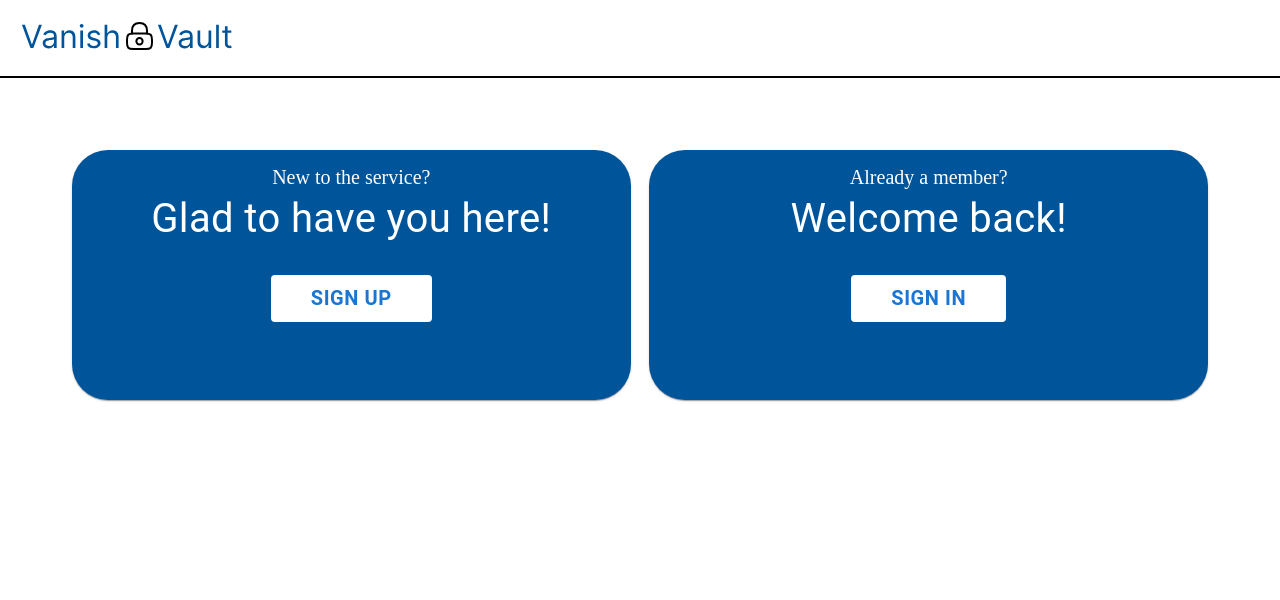
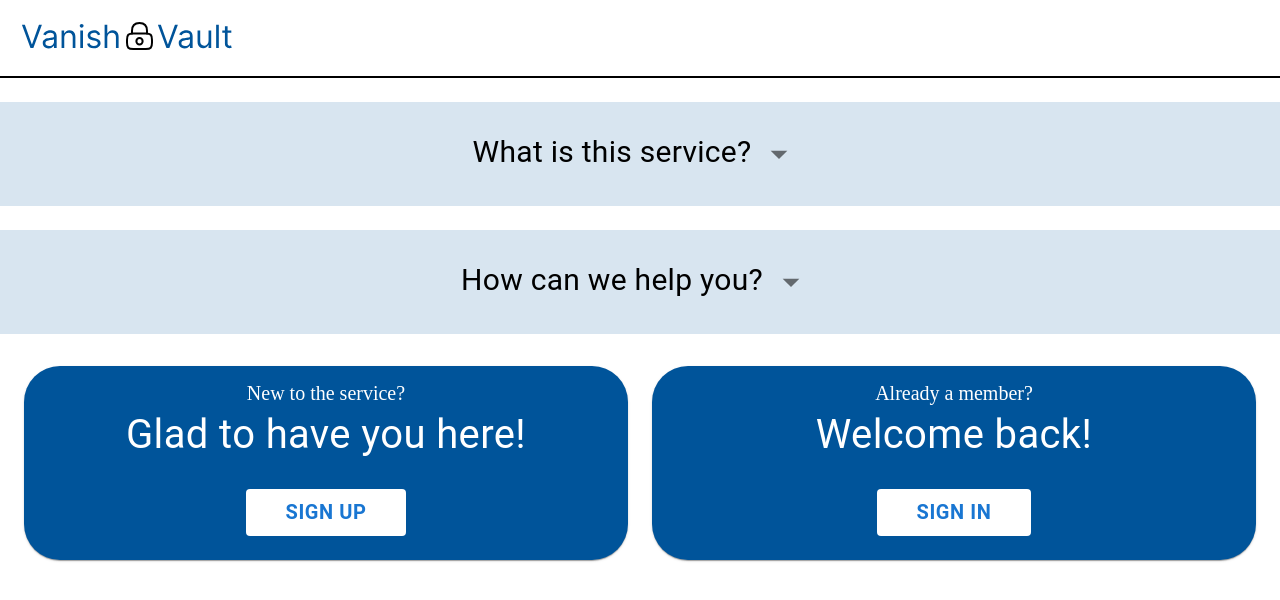
Before and after one commit to Nishkarsh01/VanishVault, a React (Vite) app in the folder FrontEnd/: page / in a window 1280 px wide. Shown: the top 600 px of the page. Built offline with nearby package versions, Linux system fonts and the light colour scheme.

Commit message:
Added 2 more sections in home

```diff
--- a/FrontEnd/src/pages/Home.jsx
+++ b/FrontEnd/src/pages/Home.jsx
@@ -3,18 +3,31 @@ import {
     Box,
     Grid,
     Stack,
-    Divider,
+    Slide,
     Card,
     CardActions,
     CardContent,
     Typography,
+    IconButton,
 } from '@mui/material';
 import VanishVault from '../assets/VanishVault.svg';
 import { Link } from 'react-router-dom';
-import SignUP from './SignUp';
-import SignIn from './SignIn';
+import ArrowDropDownIcon from '@mui/icons-material/ArrowDropDown';
+import ArrowDropUpIcon from '@mui/icons-material/ArrowDropUp';
+import { useRef, useState } from 'react';
 
 const Home = () => {
+    const containerRef1 = useRef(null);
+    const containerRef2 = useRef(null);
+
+    const [checked1, setChecked1] = useState(false);
+    const [checked2, setChecked2] = useState(false);
+    const handleChange1 = () => {
+        setChecked1((prev) => !prev);
+    };
+    const handleChange2 = () => {
+        setChecked2((prev) => !prev);
+    };
     return (
         <Box
             sx={{
@@ -34,14 +47,122 @@ const Home = () => {
                     <img src={VanishVault} />
                 </Box>
             </Stack>
-            <Grid container sx={{ p: 9 }}>
-                <Grid item xs={5.9} justifyContent='center'>
+            <Box
+                sx={{
+                    mt: 3,
+                    maxWidth: '100vw',
+                    textAlign: 'center',
+                    backgroundColor: '#D8E5F0',
+                    overflow: 'hidden',
+                }}
+                ref={containerRef1}
+            >
+                <Typography sx={{ fontSize: '30px', py: 3 }}>
+                    What is this service?
+                    <IconButton onClick={() => setChecked1((prev) => !prev)}>
+                        {!checked2 ? (
+                            <ArrowDropDownIcon sx={{ fontSize: '40px' }} />
+                        ) : (
+                            <ArrowDropUpIcon sx={{ fontSize: '40px' }} />
+                        )}
+                    </IconButton>
+                </Typography>
+                {checked1 ? (
+                    <Slide in={checked1} container={containerRef1.current}>
+                        <Typography sx={{ px: 5, pb: 3 }}>
+                            rem Ipsum is simply dummy text of the printing and
+                            typesetting industry. Lorem Ipsum has been the
+                            industry's standard dummy text ever since the 1500s,
+                            when an unknown printer took a galley of type and
+                            scrambled it to make a type specimen book. It has
+                            survived not only five centuries, but also the leap
+                            into electronic typesetting, remaining essentially
+                            unchanged. It was popularised in the 1960s with the
+                            release of Letraset sheets containing Lorem Ipsum
+                            passages, and more recently with desktop publishing
+                            software like Aldus PageMaker including versions of
+                            Lorem Ipsum. Why do we use it? It is a long
+                            established fact that a reader will be distracted by
+                            the readable content of a page when looking at its
+                            layout. The point of using Lorem Ipsum is that it
+                            has a more-or-less normal distribution of letters,
+                            as opposed to using 'Content here, content here',
+                            making it look like readable English. Many desktop
+                            publishing packages and web page editors now use
+                            Lorem Ipsum as their default model text, and a
+                            search for 'lorem ipsum' will uncover many web sites
+                            still in their infancy. Various versions have
+                            evolved over the years, sometimes by accident,
+                            sometimes on purpose (injected humour and the like).
+                        </Typography>
+                    </Slide>
+                ) : null}
+            </Box>
+            <Box
+                sx={{
+                    mt: 3,
+                    maxWidth: '100vw',
+                    textAlign: 'center',
+                    backgroundColor: '#D8E5F0',
+                    overflow: 'hidden',
+                }}
+                ref={containerRef2}
+            >
+                <Typography sx={{ fontSize: '30px', py: 3 }}>
+                    How can we help you?
+                    <IconButton onClick={() => setChecked2((prev) => !prev)}>
+                        {!checked2 ? (
+                            <ArrowDropDownIcon sx={{ fontSize: '40px' }} />
+                        ) : (
+                            <ArrowDropUpIcon sx={{ fontSize: '40px' }} />
+                        )}
+                    </IconButton>
+                </Typography>
+
+                {checked2 ? (
+                    <Slide in={checked2} container={containerRef2.current}>
+                        <Typography sx={{ px: 5, pb: 3 }}>
+                            rem Ipsum is simply dummy text of the printing and
+                            typesetting industry. Lorem Ipsum has been the
+                            industry's standard dummy text ever since the 1500s,
+                            when an unknown printer took a galley of type and
+                            scrambled it to make a type specimen book. It has
+                            survived not only five centuries, but also the leap
+                            into electronic typesetting, remaining essentially
+                            unchanged. It was popularised in the 1960s with the
+                            release of Letraset sheets containing Lorem Ipsum
+                            passages, and more recently with desktop publishing
+                            software like Aldus PageMaker including versions of
+                            Lorem Ipsum. Why do we use it? It is a long
+                            established fact that a reader will be distracted by
+                            the readable content of a page when looking at its
+                            layout. The point of using Lorem Ipsum is that it
+                            has a more-or-less normal distribution of letters,
+                            as opposed to using 'Content here, content here',
+                            making it look like readable English. Many desktop
+                            publishing packages and web page editors now use
+                            Lorem Ipsum as their default model text, and a
+                            search for 'lorem ipsum' will uncover many web sites
+                            still in their infancy. Various versions have
+                            evolved over the years, sometimes by accident,
+                            sometimes on purpose (injected humour and the like).
+                        </Typography>
+                    </Slide>
+                ) : null}
+            </Box>
+
+            <Grid
+                container
+                sx={{ px: 3, mt: 2 }}
+                columnSpacing={3}
+                rowSpacing={2}
+            >
+                <Grid item xs={12} md={6}>
                     <Card
                         sx={{
                             minWidth: 275,
                             bgcolor: '#00549a',
                             color: 'white',
-                            height: 250,
                             borderRadius: 9,
                         }}
                     >
@@ -53,14 +174,15 @@ const Home = () => {
                             }}
                         >
                             New to the service?
-                            <Typography sx={{ fontSize: '40px' }}>
+                            <Typography
+                                sx={{ fontSize: '40px', wordWrap: 'nowrap' }}
+                            >
                                 Glad to have you here!
                             </Typography>
                         </CardContent>
                         <CardActions
                             sx={{
                                 justifyContent: 'center',
-                                height: 50,
                             }}
                         >
                             <Button
@@ -73,6 +195,7 @@ const Home = () => {
                                         bgcolor: 'lightgray',
                                     },
                                     px: 5,
+                                    mb: 2,
                                     fontWeight: 700,
                                 }}
                             >
@@ -81,14 +204,12 @@ const Home = () => {
                         </CardActions>
                     </Card>
                 </Grid>
-                <Grid item xs={0.2}></Grid>
-                <Grid item xs={5.9}>
+                <Grid item xs={12} md={6}>
                     <Card
                         sx={{
                             minWidth: 275,
                             bgcolor: '#00549a',
                             color: 'white',
-                            height: 250,
                             borderRadius: 9,
                         }}
                     >
@@ -107,7 +228,6 @@ const Home = () => {
                         <CardActions
                             sx={{
                                 justifyContent: 'center',
-                                height: 50,
                             }}
                         >
                             <Button
@@ -115,6 +235,7 @@ const Home = () => {
                                 to='/signin'
                                 sx={{
                                     px: 5,
+                                    mb: 2,
                                     bgcolor: 'white',
                                     fontSize: '20px',
                                     '&:hover': {
```
